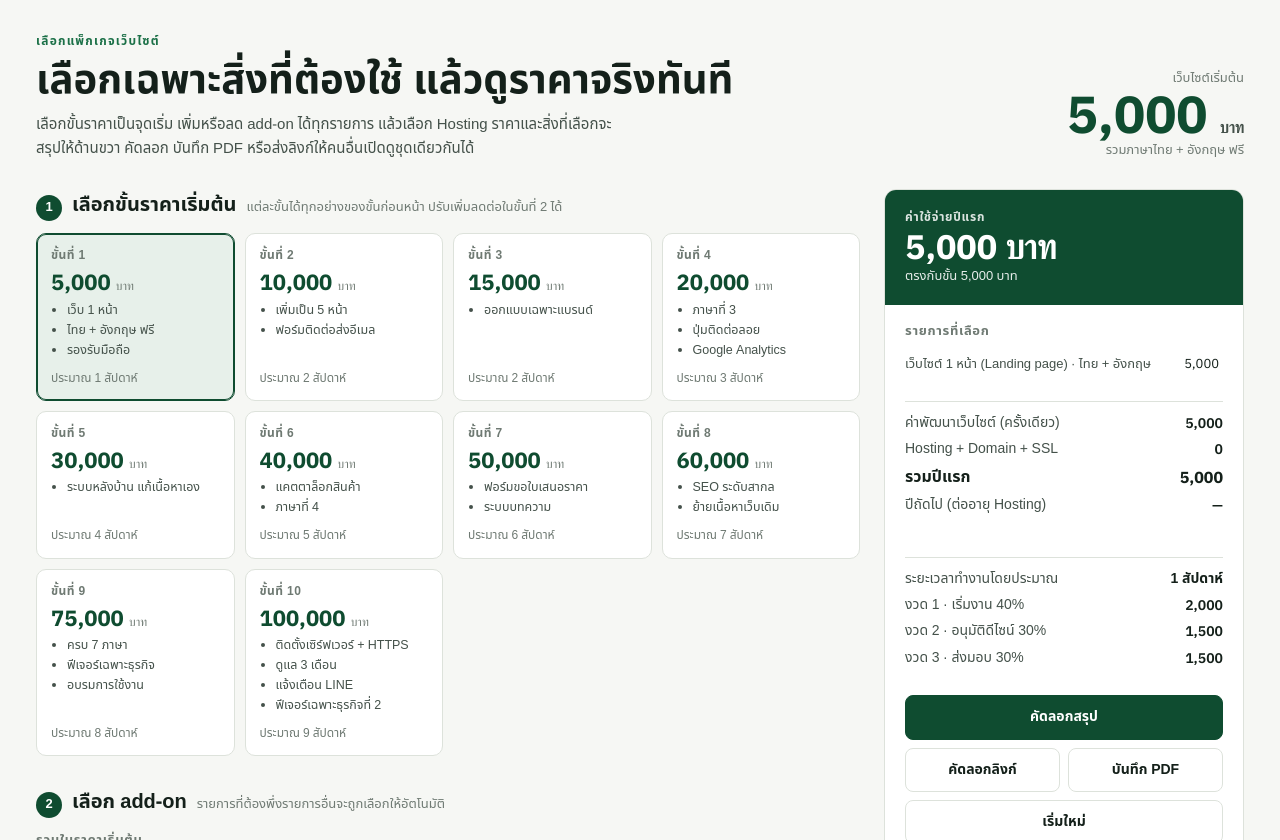
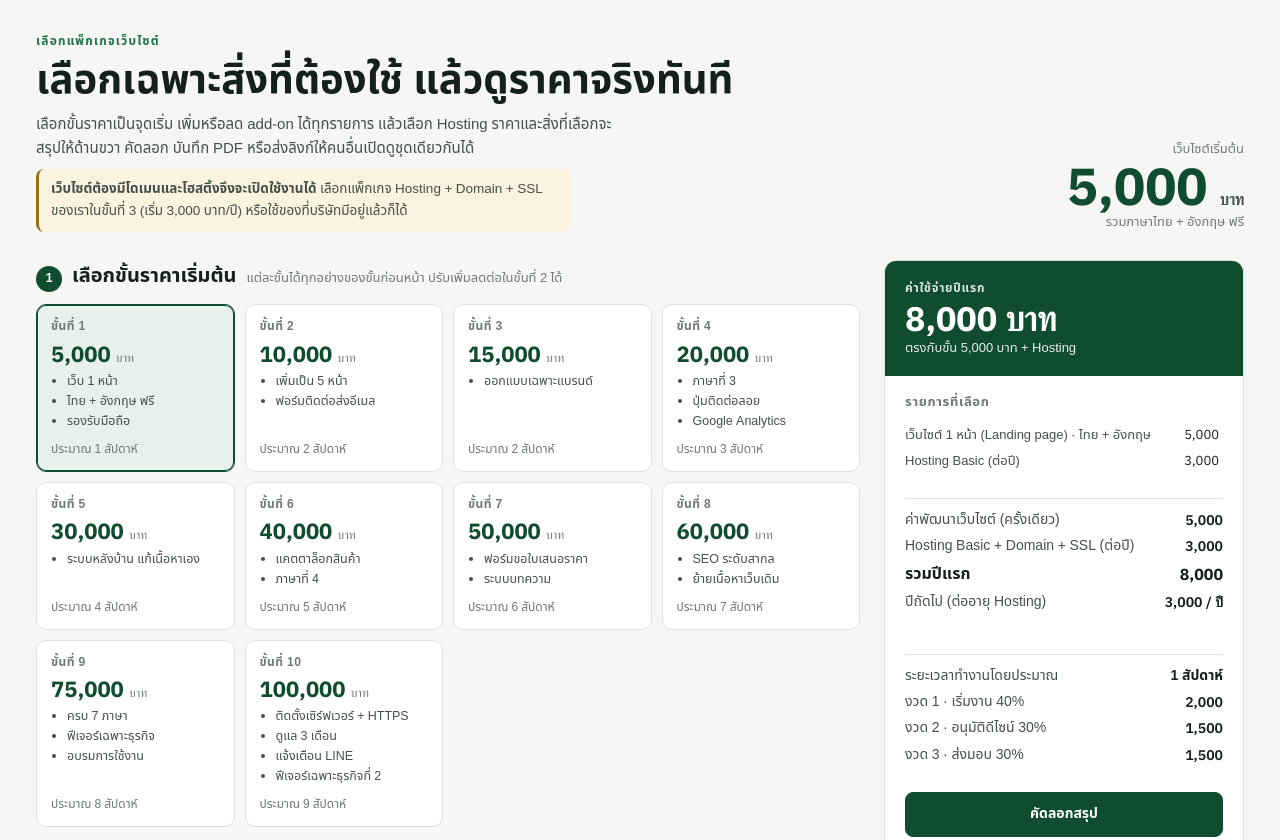
Before and after one commit to ThanetDev789/web-pricing, a plain HTML site: page index.html in a window 1280 px wide. Shown: the top 840 px of the page. Drawn offline with Linux system fonts and the light colour scheme; a web font is replaced by a local one.

Commit message:
Hosting required notice, Basic hosting by default, Premium without second domain

```diff
--- a/index.html
+++ b/index.html
@@ -110,6 +110,8 @@ header.top p { margin: 8px 0 0; color: var(--ink-2); max-width: 66ch; }
 .host .p small { font-size: 12px; color: var(--mute); font-weight: 500; }
 .host ul { margin: 0; padding-left: 16px; font-size: 12.5px; color: var(--ink-2); }
 .host .why { font-size: 12px; color: var(--warn); }
+.must { margin: 10px 0 0; font-size: 13.5px; padding: 10px 12px; border-radius: 8px; background: var(--gold-soft); color: var(--ink); border-left: 3px solid var(--gold); }
+.step .must { margin: 0 0 12px; }
 .notice { margin-top: 10px; font-size: 13px; padding: 8px 12px; border-radius: 8px; background: var(--gold-soft); color: var(--gold); }
 
 /* Summary */
@@ -180,6 +182,7 @@ header.top p { margin: 8px 0 0; color: var(--ink-2); max-width: 66ch; }
       <div class="eyebrow">เลือกแพ็กเกจเว็บไซต์</div>
       <h1>เลือกเฉพาะสิ่งที่ต้องใช้ แล้วดูราคาจริงทันที</h1>
       <p>เลือกขั้นราคาเป็นจุดเริ่ม เพิ่มหรือลด add-on ได้ทุกรายการ แล้วเลือก Hosting ราคาและสิ่งที่เลือกจะสรุปให้ด้านขวา คัดลอก บันทึก PDF หรือส่งลิงก์ให้คนอื่นเปิดดูชุดเดียวกันได้</p>
+      <p class="must"><b>เว็บไซต์ต้องมีโดเมนและโฮสติ้งจึงจะเปิดใช้งานได้</b> เลือกแพ็กเกจ Hosting + Domain + SSL ของเราในขั้นที่ 3 (เริ่ม 3,000 บาท/ปี) หรือใช้ของที่บริษัทมีอยู่แล้วก็ได้</p>
     </div>
     <div class="from">
       <div class="k">เว็บไซต์เริ่มต้น</div>
@@ -202,6 +205,7 @@ header.top p { margin: 8px 0 0; color: var(--ink-2); max-width: 66ch; }
 
       <section class="step" aria-labelledby="s3">
         <div class="step-h"><span class="n">3</span><h2 id="s3">Hosting + Domain + SSL</h2><span class="hint">ราคาต่อปี · ติดตั้งเว็บให้ฟรีเมื่อใช้ Hosting ของเรา</span></div>
+        <p class="must">ทุกเว็บไซต์ต้องมี <b>โดเมน</b> (ชื่อเว็บ เช่น yourcompany.com) และ <b>โฮสติ้ง</b> (เซิร์ฟเวอร์ที่เก็บเว็บ) ต่ออายุทุกปี ถ้ายังไม่มี เลือกแพ็กเกจด้านล่างได้เลย ราคารวมโดเมน โฮสติ้ง SSL และติดตั้งให้ฟรี</p>
         <div class="hosts" id="hosts" role="radiogroup" aria-label="Hosting"></div>
         <div class="notice" id="host-note" hidden></div>
       </section>
@@ -211,7 +215,7 @@ header.top p { margin: 8px 0 0; color: var(--ink-2); max-width: 66ch; }
       <div class="sum-top">
         <div id="print-head"><b>สรุปรายการเว็บไซต์ที่เลือก</b></div>
         <div class="k">ค่าใช้จ่ายปีแรก</div>
-        <div class="v num" id="grand">5,000 บาท</div>
+        <div class="v num" id="grand">8,000 บาท</div>
         <div class="s" id="match">ตรงกับขั้น 5,000 บาท</div>
       </div>
       <div class="sum-body">
@@ -230,6 +234,7 @@ header.top p { margin: 8px 0 0; color: var(--ink-2); max-width: 66ch; }
           <dt>งวด 2 · อนุมัติดีไซน์ 30%</dt><dd class="num" id="p2">1,500</dd>
           <dt>งวด 3 · ส่งมอบ 30%</dt><dd class="num" id="p3">1,500</dd>
         </dl>
+        <p class="must" id="own-host" hidden>ลูกค้าต้องมีโดเมนและโฮสติ้งของตัวเองก่อนเปิดใช้งานเว็บ</p>
         <div class="actions">
           <button class="btn primary" type="button" id="copy">คัดลอกสรุป</button>
           <button class="btn" type="button" id="share">คัดลอกลิงก์</button>
@@ -245,7 +250,7 @@ header.top p { margin: 8px 0 0; color: var(--ink-2); max-width: 66ch; }
 </div>
 
 <div class="bar">
-  <div><div class="k">ค่าใช้จ่ายปีแรก</div><div class="v num" id="bar-total">5,000 บาท</div></div>
+  <div><div class="k">ค่าใช้จ่ายปีแรก</div><div class="v num" id="bar-total">8,000 บาท</div></div>
   <button class="btn" type="button" id="to-summary">ดูสรุป</button>
 </div>
 
@@ -302,15 +307,15 @@ header.top p { margin: 8px 0 0; color: var(--ink-2); max-width: 66ch; }
   LEVELS.reduce((acc, l) => (l.qty = { ...acc, ...l.set }), {});
 
   const HOSTS = [
-    { id: 'none', name: 'ไม่ต้องการ', price: 0, feats: ['ลูกค้ามีโดเมนและเซิร์ฟเวอร์เอง'] },
+    { id: 'none', name: 'มีโดเมน + โฮสติ้งเองแล้ว', price: 0, feats: ['ใช้โดเมนและเซิร์ฟเวอร์ที่บริษัทมีอยู่', 'ต้องการให้ติดตั้งให้ เลือก add-on “ติดตั้งบนเซิร์ฟเวอร์ของบริษัทลูกค้า”'] },
     { id: 'basic', name: 'Basic', price: 3000, feats: ['โดเมน .com 1 ชื่อ', 'โฮสติ้งเว็บทั่วไป', 'SSL (https)', 'ติดตั้งให้ฟรี'], noCms: true },
     { id: 'standard', name: 'Standard', price: 4000, feats: ['โดเมน .com 1 ชื่อ', 'เซิร์ฟเวอร์รองรับระบบหลังบ้าน + ฐานข้อมูล', 'SSL (https)', 'สำรองข้อมูลทุกสัปดาห์', 'ติดตั้งให้ฟรี'] },
-    { id: 'premium', name: 'Premium', price: 5000, feats: ['ทุกอย่างใน Standard', 'สำรองข้อมูลทุกวัน', 'แจ้งเตือนเมื่อเว็บล่ม', 'โดเมน .co.th หรือโดเมนที่ 2'] },
+    { id: 'premium', name: 'Premium', price: 5000, feats: ['ทุกอย่างใน Standard', 'สำรองข้อมูลทุกวัน', 'แจ้งเตือนเมื่อเว็บล่ม', 'เซิร์ฟเวอร์แรงขึ้น รองรับผู้เข้าชมมากขึ้น'] },
   ];
 
   /* ─────────── State ─────────── */
   const qty = Object.fromEntries(ITEMS.map((i) => [i.id, 0]));
-  let host = 'none';
+  let host = 'basic';
   let hostAuto = '';
 
   const fmt = (n) => Math.round(n).toLocaleString('th-TH');
@@ -404,7 +409,8 @@ header.top p { margin: 8px 0 0; color: var(--ink-2); max-width: 66ch; }
     ].join('');
     $('t-dev').textContent = fmt(c.dev);
     $('t-host').textContent = fmt(c.h.price);
-    $('t-host-l').textContent = c.h.price ? `Hosting ${c.h.name} + Domain + SSL (ต่อปี)` : 'Hosting + Domain + SSL';
+    $('t-host-l').textContent = c.h.price ? `Hosting ${c.h.name} + Domain + SSL (ต่อปี)` : 'Hosting + Domain (ลูกค้ามีเอง)';
+    $('own-host').hidden = c.h.price > 0;
     $('t-care').textContent = fmt(c.care);
     $('t-care-l').textContent = qty.monthly ? `ดูแลรายเดือน ${qty.monthly} เดือน` : 'ดูแลรายเดือน';
     $('t-care-l').hidden = $('t-care').hidden = !qty.monthly;
@@ -420,7 +426,7 @@ header.top p { margin: 8px 0 0; color: var(--ink-2); max-width: 66ch; }
 
     // Shareable link: #page=4&cms=1&h=standard
     const parts = ITEMS.filter((i) => qty[i.id] > 0).map((i) => `${i.id}=${qty[i.id]}`);
-    if (host !== 'none') parts.push(`h=${host}`);
+    parts.push(`h=${host}`);
     try { history.replaceState(null, '', parts.length ? '#' + parts.join('&') : location.pathname + location.search); } catch {}
   }
 
@@ -461,7 +467,7 @@ header.top p { margin: 8px 0 0; color: var(--ink-2); max-width: 66ch; }
       ...c.chosen.map((i) => `- ${i.t}${i.max > 1 ? ` × ${qty[i.id]} ${i.unit}` : ''}: ${fmt(i.price * qty[i.id])} บาท`),
       '',
       `ค่าพัฒนาเว็บไซต์: ${fmt(c.dev)} บาท`,
-      c.h.price ? `Hosting ${c.h.name} + Domain + SSL: ${fmt(c.h.price)} บาท/ปี` : 'Hosting + Domain: ลูกค้าจัดการเอง',
+      c.h.price ? `Hosting ${c.h.name} + Domain + SSL: ${fmt(c.h.price)} บาท/ปี` : 'Hosting + Domain: ลูกค้ามีเอง (ต้องมีก่อนเปิดใช้งานเว็บ)',
       c.care ? `ดูแลรายเดือน ${qty.monthly} เดือน: ${fmt(c.care)} บาท` : '',
       `รวมปีแรก: ${fmt(c.grand)} บาท`,
       `ระยะเวลาประมาณ ${c.weeks} สัปดาห์`,
@@ -476,7 +482,7 @@ header.top p { margin: 8px 0 0; color: var(--ink-2); max-width: 66ch; }
   $('copy').addEventListener('click', () => copy(summaryText(), 'คัดลอกสรุปแล้ว วางใน LINE หรืออีเมลได้เลย'));
   $('share').addEventListener('click', () => copy(location.href, 'คัดลอกลิงก์แล้ว คนที่เปิดลิงก์จะเห็นรายการเดียวกัน'));
   $('print').addEventListener('click', () => window.print());
-  $('reset').addEventListener('click', () => { applyLevel(0); host = 'none'; update(); $('toast').textContent = ''; });
+  $('reset').addEventListener('click', () => { applyLevel(0); host = 'basic'; update(); $('toast').textContent = ''; });
   $('to-summary').addEventListener('click', () => $('summary').scrollIntoView({ behavior: 'smooth' }));
 
   /* ─────────── Load state from link ─────────── */
```
